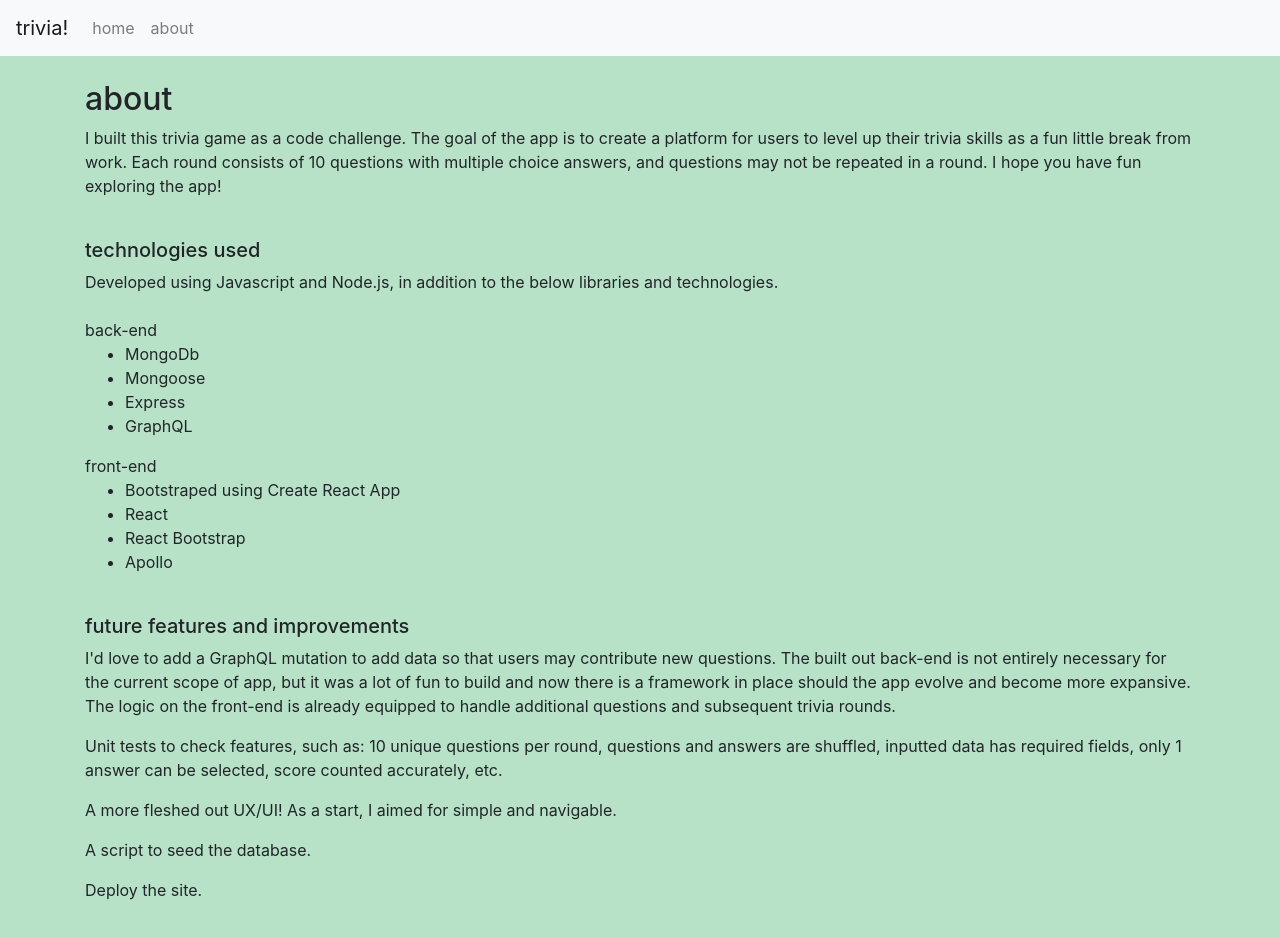
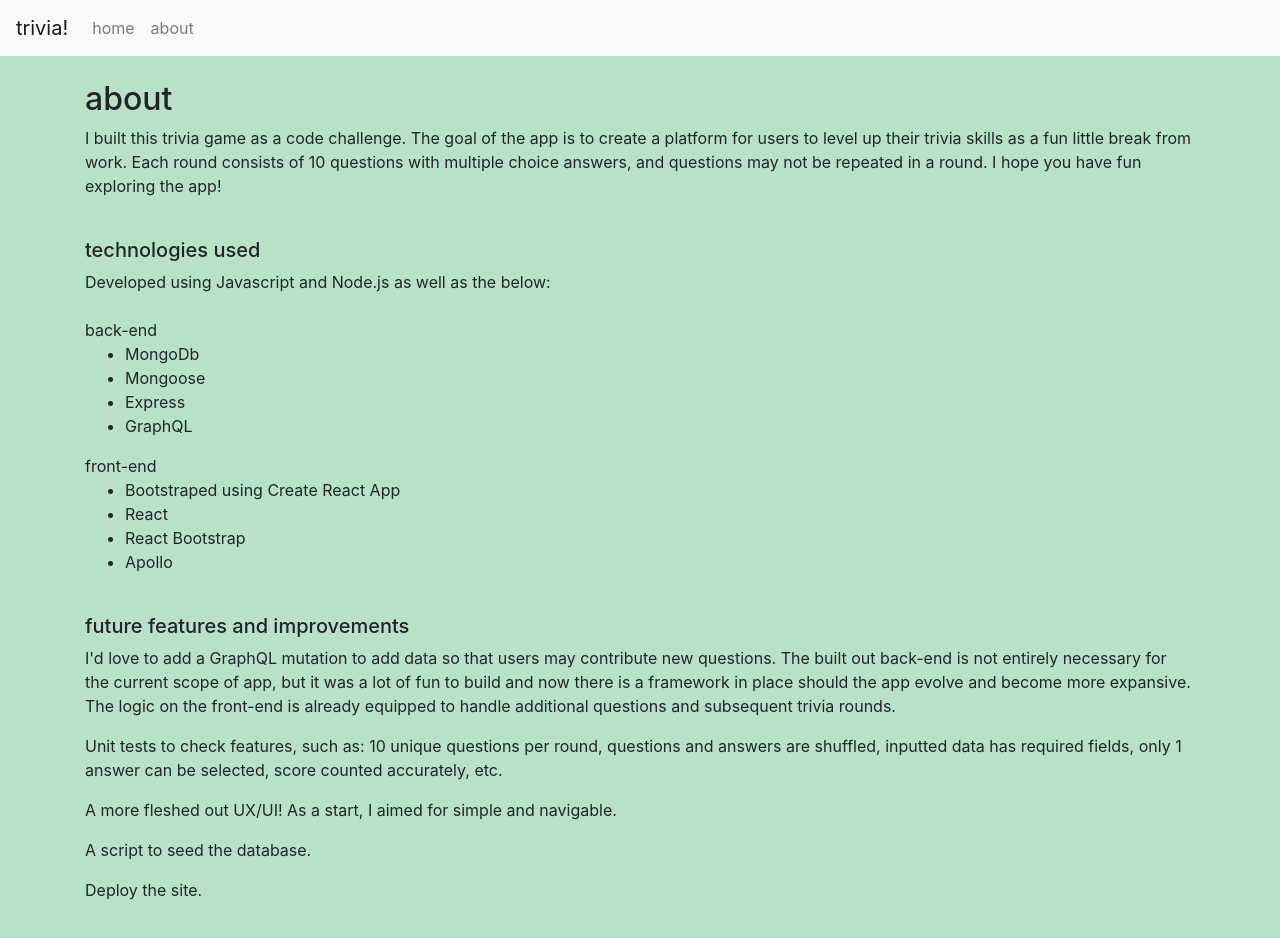
Before and after one commit to oliviakasmin/tandem-trivia, a React (Create React App) app in the folder client/: page /about in a window 1280 px wide. Shown: the top 938 px of the page. Built offline with nearby package versions, Linux system fonts and the light colour scheme.

Commit message:
README updated

```diff
--- a/client/src/components/About.js
+++ b/client/src/components/About.js
@@ -15,10 +15,7 @@ const About = () => {
       </p>
       <br />
       <h5>technologies used</h5>
-      <div>
-        Developed using Javascript and Node.js, in addition to the below
-        libraries and technologies.
-      </div>
+      <div>Developed using Javascript and Node.js as well as the below:</div>
       <br />
       <div>back-end</div>
       <ul>
```
Also changed, not shown: 1 other file (tests, documents, lock files or other folders).
